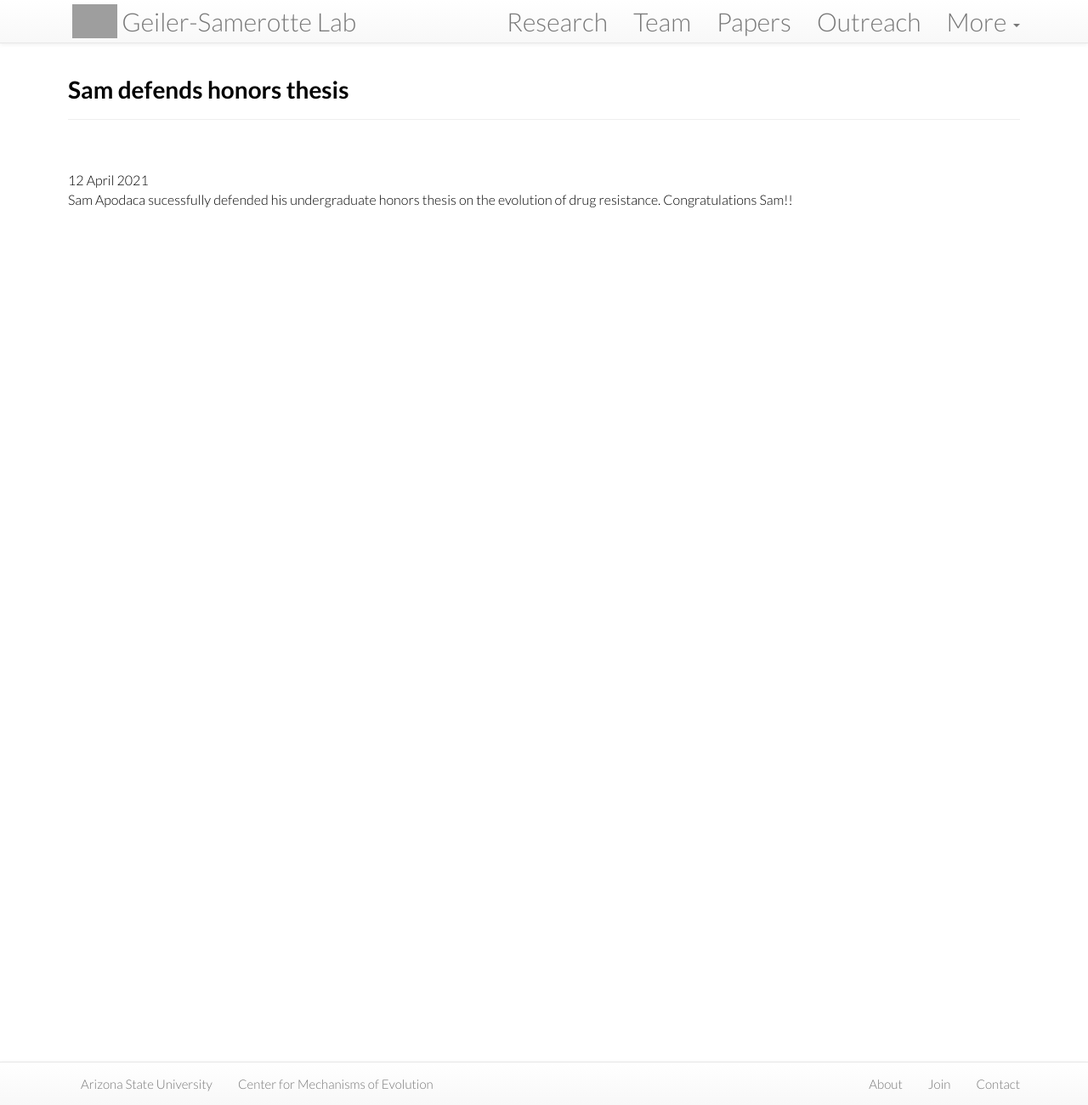
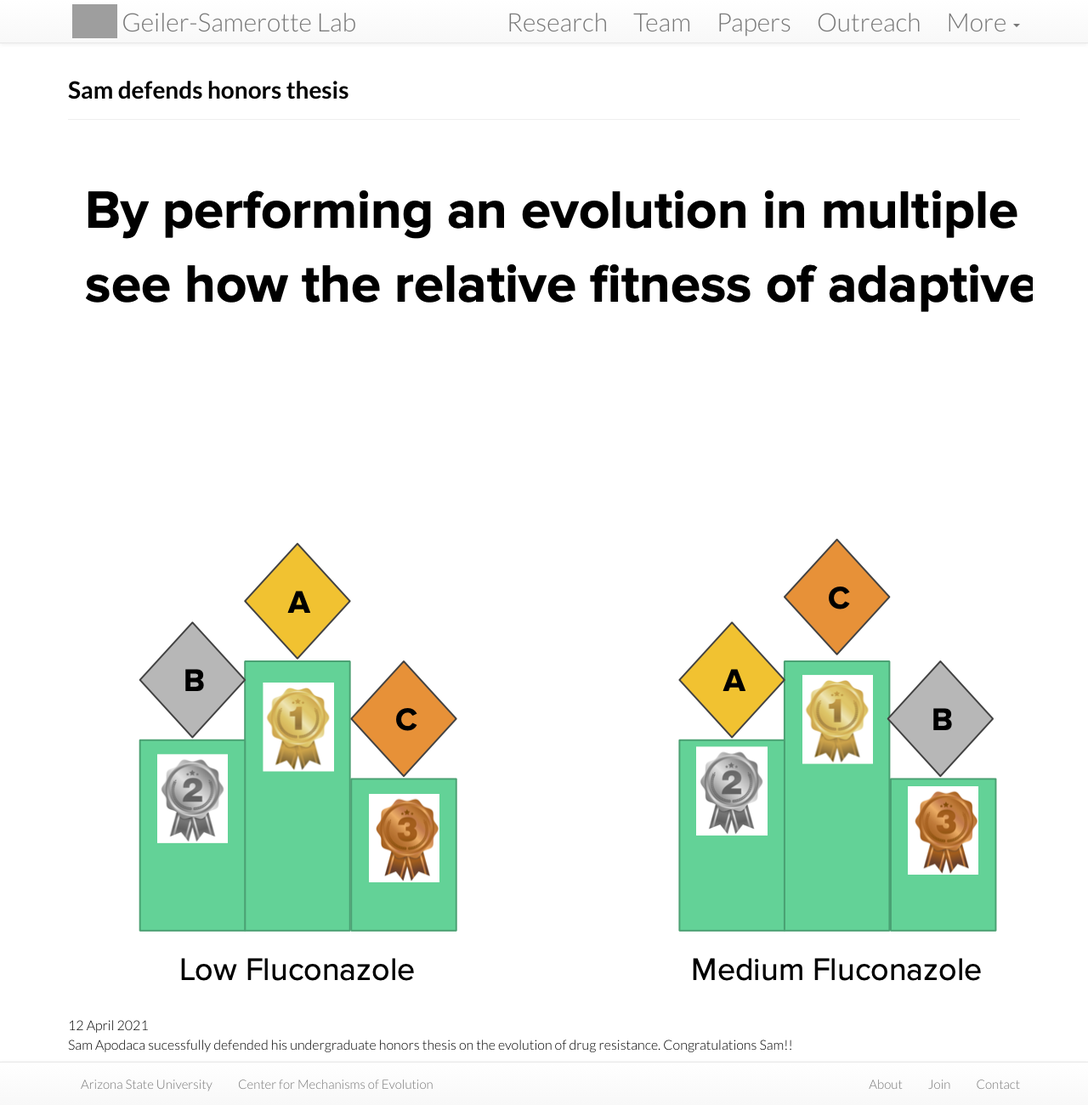
Before and after one commit to Samerotte-Lab/Samerotte-Lab.github.io, a Jekyll site: the page built from news/_posts/2021-4-12-Sam-defends-thesis.md, in a window 1280 px wide and 1300 px high. Shown: the whole window at 85% size. Built offline with Jekyll 4.4.1, drawn with Linux system fonts in a browser that asks for light colours; nearby versions of some CDN libraries; grey boxes are pictures that could not be loaded.

Commit message:
news fix attempt 400?

```diff
--- a/_includes/themes/lab/news.html
+++ b/_includes/themes/lab/news.html
@@ -6,8 +6,8 @@
 
 <div class="row">
 		<div class="media">
-			{% if post.image %}
-			<img class="pull-left pad-right media-object post-image" src="{{ posts.image }}">
+			{% if page.image %}
+			<img class="offset" src="{{ page.image }}">
 			{% endif %}
 		</div>
 </div>
```
